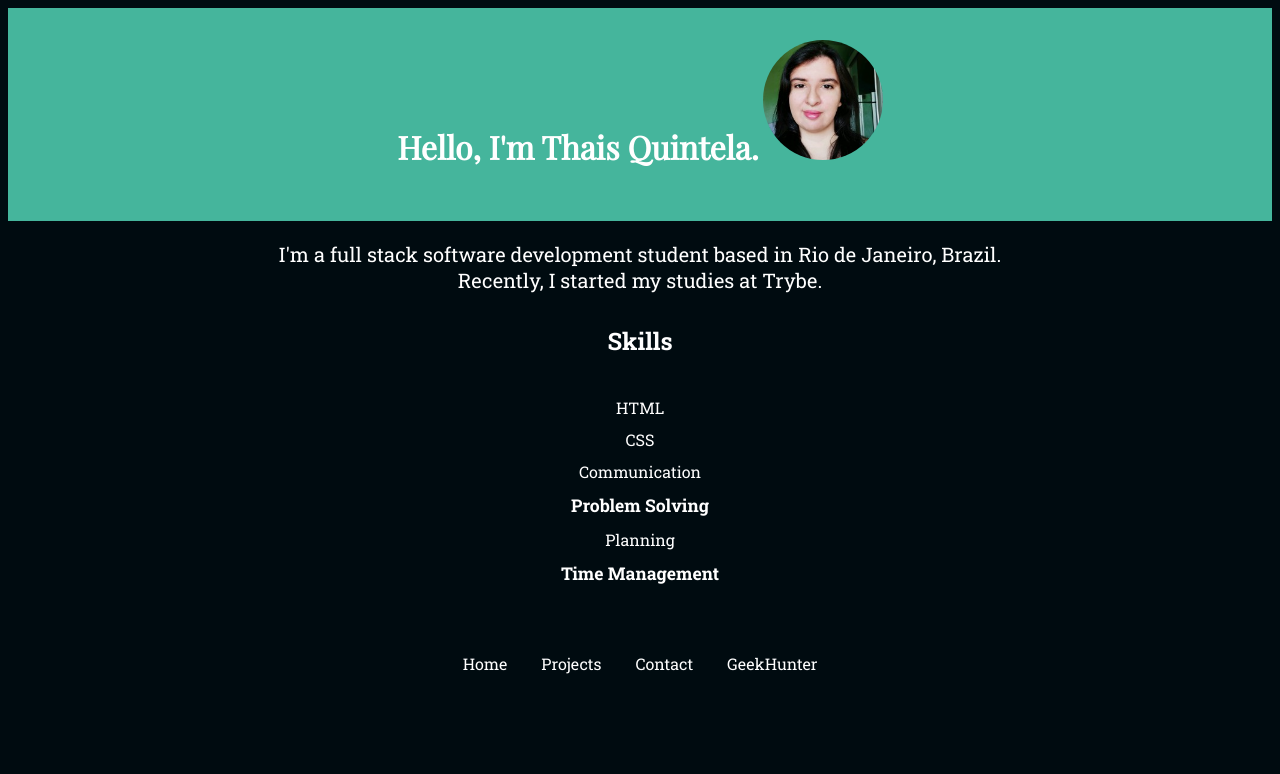
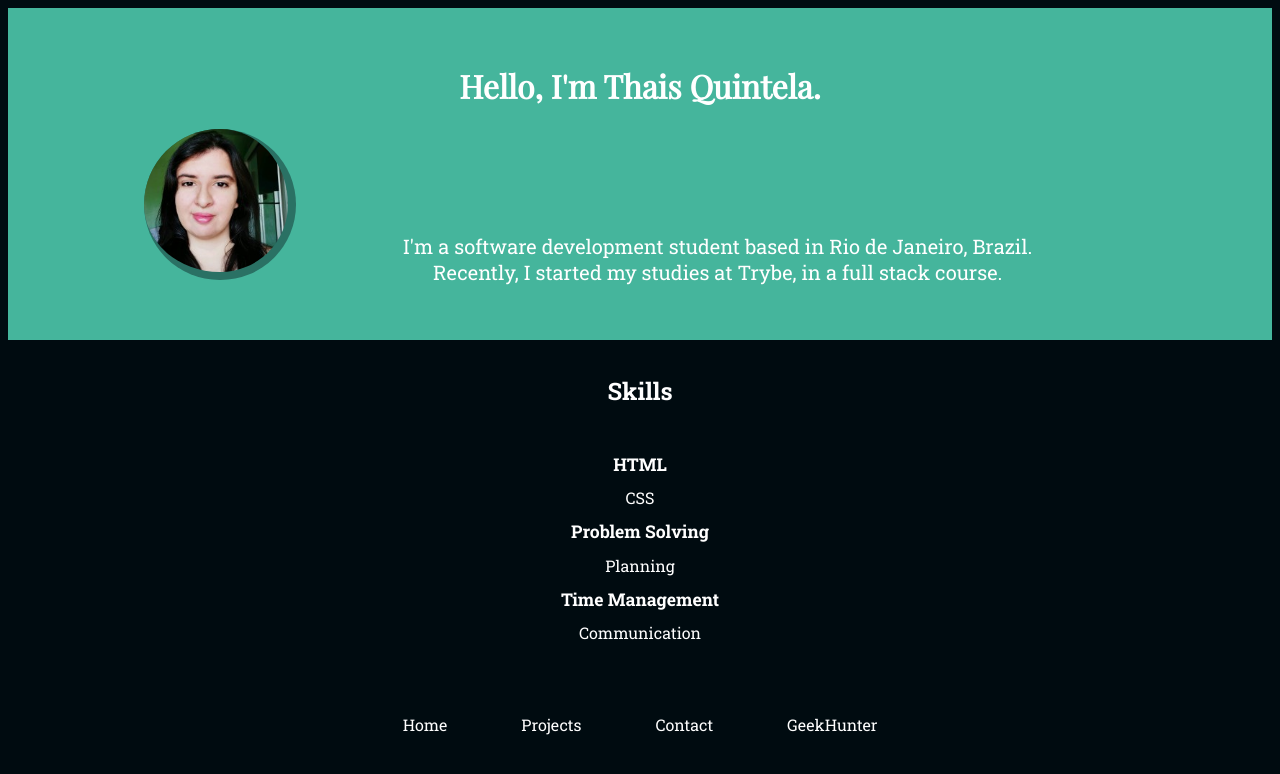
Before and after one commit to ThaisQuintela/ThaisQuintela.github.io, a plain HTML site: page index.html in a window 1280 px wide. Drawn offline with nearby package versions, Linux system fonts and the light colour scheme; a web font is replaced by a local one.

Commit message:
Project requirements Day 3 | Trybe

```diff
--- a/index.html
+++ b/index.html
@@ -12,21 +12,22 @@
 
     <header>
         <h1>Hello, I'm Thais Quintela.</h1>
-        <img id="home" src="./images/foto.jpeg" alt="Foto de Thais">
+        <div class="introduction">
+            <img id="home" src="./images/foto.jpeg" alt="Foto de Thais">
+            <p>I'm a software development student based in Rio de Janeiro, Brazil.<br>Recently, I started my studies at Trybe, in a full stack course.</p>
+        </div>
     </header>
 
     <main>
-        <p>I'm a full stack software development student based in Rio de Janeiro, Brazil.<br>Recently, I started my studies at Trybe.</p>
-
         <section class="skills">
         <h2>Skills</h2>
             <ul>
-                <li>HTML</li>
+                <li class="strong"><strong>HTML</strong></li>
                 <li>CSS</li>
-                <li>Communication</li>
                 <li class="strong"><strong>Problem Solving</strong></li>
                 <li>Planning</li>
                 <li class="strong"><strong>Time Management</strong></li>
+                <li>Communication</li>
             </ul>
         </section>
     </main>
--- a/style.css
+++ b/style.css
@@ -7,23 +7,32 @@ body {
 
 header {
     background-color: #45B59C;
-    align-content: center;
-    padding: 2rem;
-
+    padding: 35px;
 }
 
 header h1 {
-    display: inline-block;
     font-family: 'Playfair Display', serif;
 }
 
 header img {
+    display: inline-block;
     border-radius: 100%;
-    width: 10%;
+    width: 12%;
+    padding: 0 0.5rem 0.5rem 0;
+    background-color: rgb(0, 11, 16, 0.4);
+}
+
+header p {
+    display: inline-block;
+    width: 70%;
+}
+
+.introduction {
+
 }
 
 section.skills {
-    margin: 2rem 0;
+    margin: 35px 0;
 }
 
 .skills li {
@@ -33,7 +42,7 @@ section.skills {
 
 .navbar li {
     display: inline;
-    padding: 0 15px;
+    padding: 0 35px;
     color: white;
 }
 
@@ -46,7 +55,7 @@ p {
 }
 
 ul {
-    margin: 15px 0;
+    margin: 25px 0;
     padding: 15px 0;
 }
 
```
